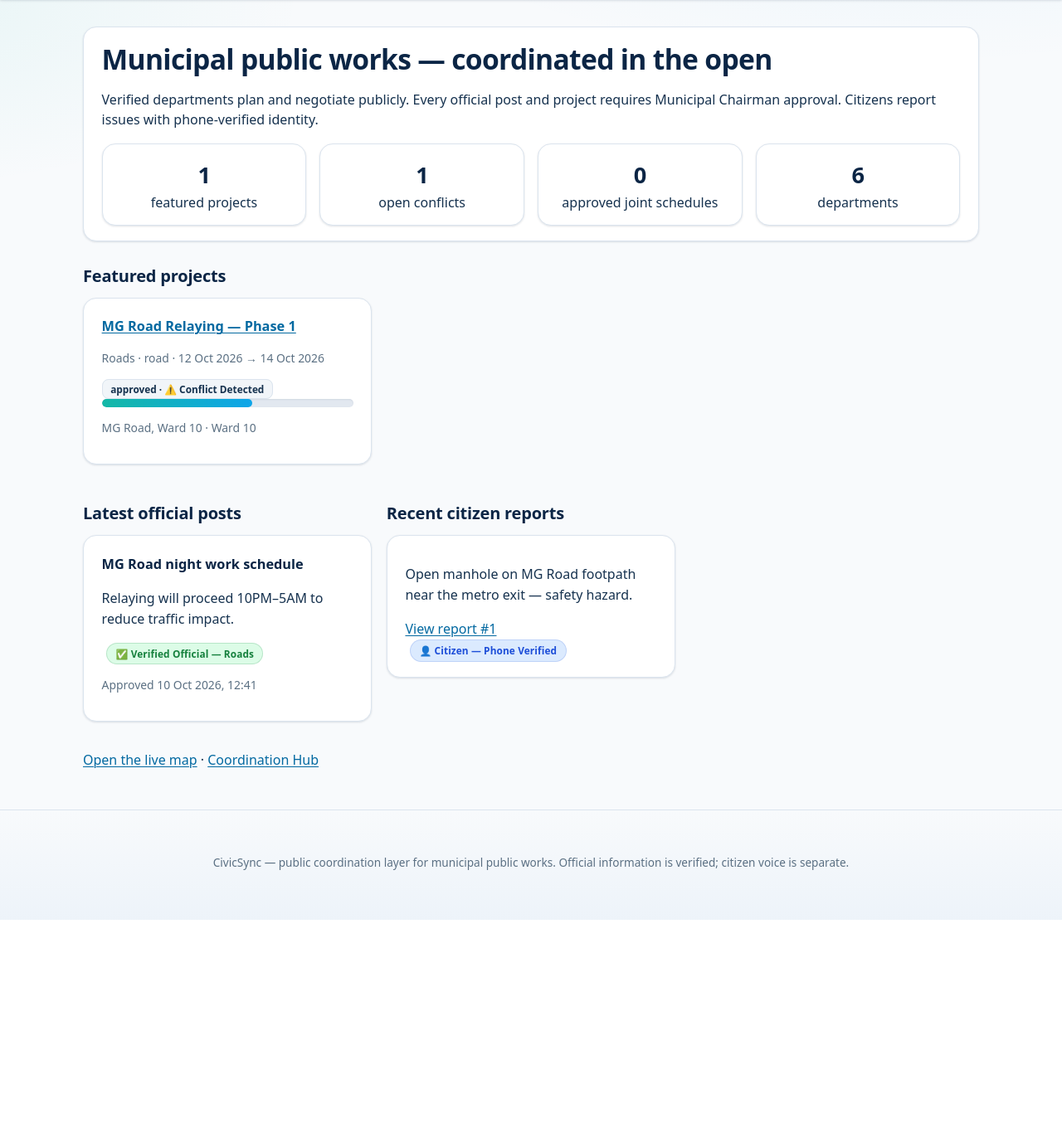
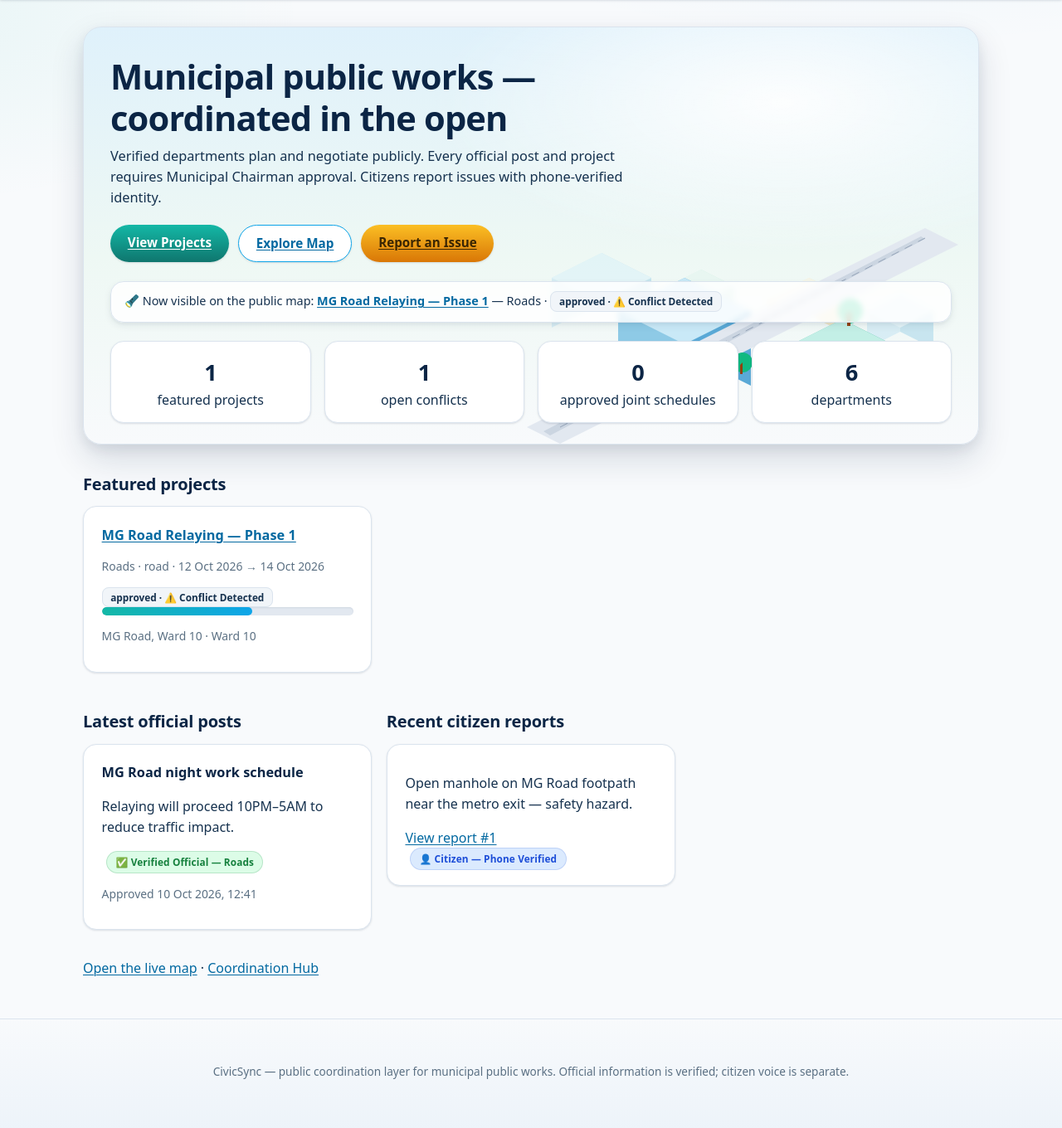
Before and after one commit to chittemrohith-creator/KYA, a Flask app: page / in a window 1280 px wide. Shown: the part 100-1460 px from the top of the page at 83% size. Before the commit the page ends 1209 px from the top, so only its background shows below. Run offline with Flask 3, Linux system fonts and the light colour scheme; data comes from the database, SQL or seed files in the repository; data that the repository does not hold is empty.

Commit message:
Verified civic redesign and browser fallback fixes: templates/home.html

```diff
--- a/templates/home.html
+++ b/templates/home.html
@@ -2,26 +2,74 @@
 {% import "_macros.html" as m %}
 {% block title %}CivicSync — Public works, in the open{% endblock %}
 {% block content %}
-<div class="card">
-  <h1>Municipal public works — coordinated in the open</h1>
-  <p>Verified departments plan and negotiate publicly. Every official post and project requires Municipal Chairman approval. Citizens report issues with phone-verified identity.</p>
-  <div class="kpi">
+
+<section class="hero" data-parallax aria-label="Welcome">
+  <div class="city-stage" aria-hidden="true">
+    <div class="city-layer back">
+      <svg viewBox="0 0 560 320" role="img" focusable="false">
+        <g opacity=".9">
+          <polygon points="70,180 130,150 130,90 70,120" fill="#bfe3f2"/><polygon points="130,150 190,180 190,120 130,90" fill="#9ed2e8"/><polygon points="70,120 130,90 190,120 130,150" fill="#d8f1fa"/>
+          <polygon points="210,200 250,180 250,110 210,130" fill="#cdeadd"/><polygon points="250,180 290,200 290,130 250,110" fill="#a9dccd"/><polygon points="210,130 250,110 290,130 250,150" fill="#e2f6ef"/>
+          <polygon points="330,190 380,165 380,120 330,145" fill="#f6e7c1"/><polygon points="380,165 430,190 430,145 380,120" fill="#eed49a"/><polygon points="330,145 380,120 430,145 380,170" fill="#fbf3dd"/>
+          <polygon points="450,205 490,185 490,140 450,160" fill="#bfe3f2"/><polygon points="490,185 530,205 530,160 490,140" fill="#9ed2e8"/><polygon points="450,160 490,140 530,160 490,180" fill="#d8f1fa"/>
+        </g>
+      </svg>
+    </div>
+    <div class="city-layer mid">
+      <svg viewBox="0 0 560 320" role="img" focusable="false">
+        <polygon points="150,250 230,210 230,120 150,160" fill="#8ecae6"/><polygon points="230,210 310,250 310,160 230,120" fill="#5aa9d6"/><polygon points="150,160 230,120 310,160 230,200" fill="#c9e9f7"/>
+        <rect x="196" y="176" width="14" height="18" transform="skewY(28) translate(-60 -120)" fill="#dff4ff"/>
+        <polygon points="360,260 420,230 420,170 360,200" fill="#7fd1c1"/><polygon points="420,230 480,260 480,200 420,170" fill="#4cb8a4"/><polygon points="360,200 420,170 480,200 420,230" fill="#c3efe6"/>
+      </svg>
+    </div>
+    <div class="city-layer front">
+      <svg viewBox="0 0 560 320" role="img" focusable="false">
+        <polygon points="40,300 520,60 560,80 80,320" fill="#e2e8f0"/>
+        <polygon points="60,305 515,70 520,73 68,310" fill="#cbd5e1"/>
+        <g stroke="#94a3b8" stroke-width="1" stroke-dasharray="10 8"><line x1="80" y1="300" x2="520" y2="72"/></g>
+        <polygon points="120,270 150,255 150,215 120,230" fill="#fbbf24"/><polygon points="150,255 180,270 180,230 150,215" fill="#d97706"/><polygon points="120,230 150,215 180,230 150,245" fill="#fde68a"/>
+        <circle cx="250" cy="240" r="16" fill="#34d399"/><polygon points="250,240 250,258 246,258 246,244" fill="#92400e"/>
+        <circle cx="300" cy="222" r="12" fill="#10b981"/><polygon points="300,222 300,236 297,236 297,225" fill="#92400e"/>
+        <circle cx="430" cy="160" r="15" fill="#34d399"/><polygon points="430,160 430,178 426,178 426,164" fill="#92400e"/>
+      </svg>
+    </div>
+  </div>
+
+  <div class="hero-inner">
+    <h1>Municipal public works — coordinated in the open</h1>
+    <p class="lede">Verified departments plan and negotiate publicly. Every official post and project requires Municipal Chairman approval. Citizens report issues with phone-verified identity.</p>
+    <div class="hero-cta">
+      <a class="btn" href="{{ url_for('public.projects_list') }}">View Projects</a>
+      <a class="btn ghost" href="{{ url_for('public.map_page') }}">Explore Map</a>
+      <a class="btn amber" href="{{ url_for('auth.signup_page') }}">Report an Issue</a>
+    </div>
+  </div>
+
+  {% if projects %}
+  <div class="hero-highlight reveal">
+    🔦 Now visible on the public map:
+    <a href="{{ url_for('public.project_page', pid=projects[0].id) }}"><b>{{ projects[0].title }}</b></a>
+    — {{ projects[0].department.name }} · {{ m.status(projects[0]) }}
+  </div>
+  {% endif %}
+
+  <div class="kpi hero-metrics" aria-label="Live platform metrics">
     <div><b>{{ projects|length }}</b>featured projects</div>
     <div><b>{{ conflict_count }}</b>open conflicts</div>
     <div><b>{{ joint_count }}</b>approved joint schedules</div>
     <div><b>{{ departments|length }}</b>departments</div>
   </div>
-</div>
+</section>
 
 <h2>Featured projects</h2>
-{% if projects %}<div class="grid">{% for p in projects %}{{ m.project_card(p) }}{% endfor %}</div>
+{% if projects %}<div class="grid">{% for p in projects %}<div class="tiltable">{{ m.project_card(p) }}</div>{% endfor %}</div>
 {% else %}<p class="muted">No public projects yet.</p>{% endif %}
 
 <div class="grid">
   <div>
     <h2>Latest official posts</h2>
     {% for post in posts %}
-      <div class="card"><h3>{{ post.title }}</h3>
+      <div class="card reveal"><h3>{{ post.title }}</h3>
         <p>{{ post.body[:200] }}</p>
         <span class="badge official">✅ Verified Official — {{ post.department.name }}</span>
         <p class="muted">Approved {{ dt(post.approved_at) }}</p></div>
@@ -30,7 +78,7 @@
   <div>
     <h2>Recent citizen reports</h2>
     {% for r in reports %}
-      <div class="card"><p>{{ r.body[:140] }}</p>
+      <div class="card reveal"><p>{{ r.body[:140] }}</p>
         <a href="{{ url_for('public.citizen_report_page', cid=r.id) }}">View report #{{ r.id }}</a>
         <span class="badge citizen">👤 Citizen — Phone Verified</span></div>
     {% else %}<p class="muted">No citizen reports yet.</p>{% endfor %}
```
